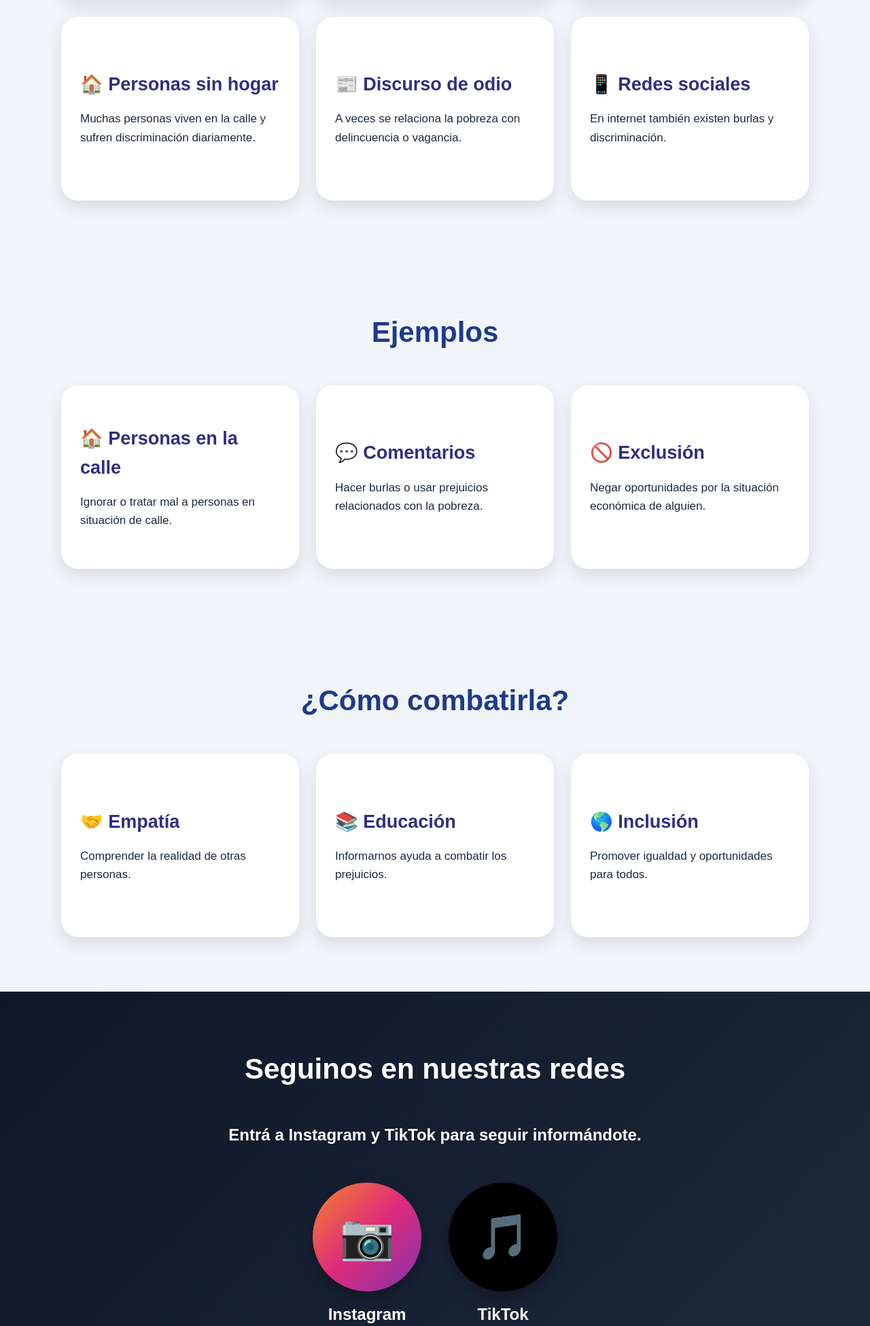
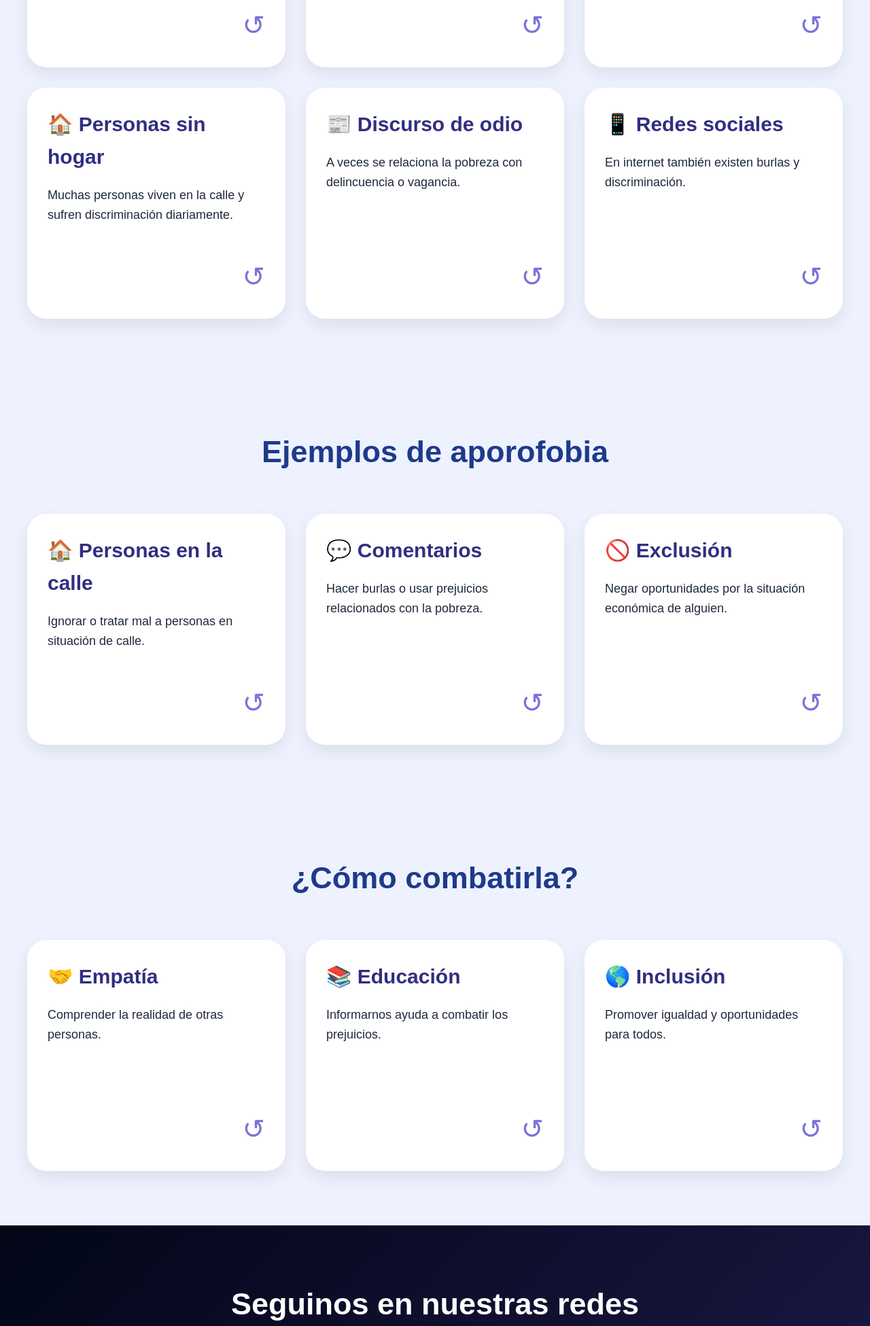
Before and after one commit to pablomarconiok-pixel/aporofobia, a plain HTML site: page index.html in a window 1280 px wide. Shown: the part 849-2800 px from the top of the page at 68% size. Drawn offline with Linux system fonts and the light colour scheme.

Commit message:
Update index.html

```diff
--- a/index.html
+++ b/index.html
@@ -17,28 +17,29 @@
     }
 
     body{
-      background:#f1f5f9;
+      background:#eef2ff;
       color:#1e293b;
       line-height:1.6;
     }
 
     header{
-      background:linear-gradient(135deg,#1e3a8a,#4338ca);
+      background:linear-gradient(135deg,#4338ca,#312e81);
       color:white;
-      padding:100px 20px;
       text-align:center;
+      padding:110px 20px 90px;
     }
 
     header h1{
-      font-size:60px;
+      font-size:65px;
       margin-bottom:20px;
+      letter-spacing:2px;
     }
 
     header p{
-      max-width:800px;
+      font-size:24px;
+      max-width:900px;
       margin:auto;
-      font-size:22px;
-      color:#dbeafe;
+      color:#e0e7ff;
     }
 
     section{
@@ -46,26 +47,25 @@
     }
 
     .container{
-      max-width:1100px;
+      max-width:1200px;
       margin:auto;
     }
 
     h2{
       text-align:center;
-      font-size:42px;
-      margin-bottom:45px;
+      font-size:45px;
       color:#1e3a8a;
+      margin-bottom:55px;
     }
 
     .grid{
       display:grid;
-      grid-template-columns:repeat(auto-fit,minmax(260px,1fr));
-      gap:25px;
+      grid-template-columns:repeat(auto-fit,minmax(280px,1fr));
+      gap:30px;
     }
 
     .card{
-      background:transparent;
-      height:270px;
+      height:340px;
       perspective:1000px;
       cursor:pointer;
     }
@@ -74,7 +74,7 @@
       position:relative;
       width:100%;
       height:100%;
-      transition:transform 0.5s;
+      transition:transform 0.6s;
       transform-style:preserve-3d;
     }
 
@@ -87,52 +87,72 @@
       position:absolute;
       width:100%;
       height:100%;
-      border-radius:25px;
-      padding:28px;
-      background:white;
-      box-shadow:0 10px 25px rgba(0,0,0,0.1);
+      border-radius:28px;
+      padding:30px;
       backface-visibility:hidden;
+      box-shadow:0 10px 25px rgba(0,0,0,0.08);
     }
 
     .card-front{
+      background:white;
       display:flex;
       flex-direction:column;
-      justify-content:center;
+      justify-content:space-between;
     }
 
     .card-back{
+      background:#dfe5ff;
       transform:rotateY(180deg);
       overflow-y:auto;
     }
 
     .card:hover{
-      transform:translateY(-5px);
+      transform:translateY(-6px);
     }
 
     .card h3{
-      margin-bottom:15px;
+      font-size:30px;
       color:#312e81;
-      font-size:27px;
+      margin-bottom:18px;
     }
 
     .card p{
-      font-size:17px;
+      font-size:18px;
+    }
+
+    .flip{
+      text-align:right;
+      font-size:40px;
+      color:#4338ca;
+      opacity:0.7;
+    }
+
+    .examples .card-back{
+      background:#ebe9ff;
+    }
+
+    .combatir .card-back{
+      background:#e3f7e7;
     }
 
     .social{
-      background:linear-gradient(135deg,#0f172a,#1e293b);
+      background:linear-gradient(135deg,#020617,#1e1b4b);
+      color:white;
       text-align:center;
-      color:white;
     }
 
     .social h2{
       color:white;
     }
 
+    .social p{
+      font-size:22px;
+    }
+
     .social-buttons{
       display:flex;
       justify-content:center;
-      gap:40px;
+      gap:50px;
       margin-top:50px;
       flex-wrap:wrap;
     }
@@ -149,9 +169,9 @@
       display:flex;
       align-items:center;
       justify-content:center;
-      font-size:65px;
+      font-size:70px;
+      box-shadow:0 10px 25px rgba(0,0,0,0.3);
       transition:0.3s;
-      box-shadow:0 10px 25px rgba(0,0,0,0.3);
     }
 
     .circle:hover{
@@ -166,9 +186,9 @@
       background:black;
     }
 
-    .social p{
+    .social-name{
       margin-top:15px;
-      font-size:24px;
+      font-size:25px;
       font-weight:bold;
     }
 
@@ -177,24 +197,29 @@
       color:#94a3b8;
       text-align:center;
       padding:25px;
+      font-size:18px;
     }
 
     @media(max-width:700px){
 
       header h1{
-        font-size:40px;
+        font-size:45px;
       }
 
       header p{
-        font-size:18px;
+        font-size:19px;
       }
 
       h2{
-        font-size:32px;
+        font-size:35px;
       }
 
       .card{
-        height:300px;
+        height:360px;
+      }
+
+      .card h3{
+        font-size:26px;
       }
 
     }
@@ -215,11 +240,13 @@
 
   </header>
 
+  <!-- INFORMATE -->
+
   <section>
 
     <div class="container">
 
-      <h2>Tarjetas informativas</h2>
+      <h2>Descubrí más</h2>
 
       <div class="grid">
 
@@ -230,11 +257,19 @@
 
             <div class="card-front">
 
+              <div>
+
                 <h3>📘 ¿Qué es la aporofobia?</h3>
 
                 <p>
                   Es el rechazo o desprecio hacia las personas pobres o vulnerables.
                 </p>
+
+              </div>
+
+              <div class="flip">
+                ↺
+              </div>
 
             </div>
 
@@ -270,11 +305,19 @@
 
             <div class="card-front">
 
+              <div>
+
                 <h3>🧠 ¿Por qué sucede?</h3>
 
                 <p>
                   Algunas personas creen que quienes tienen menos “no aportan nada”.
                 </p>
+
+              </div>
+
+              <div class="flip">
+                ↺
+              </div>
 
             </div>
 
@@ -310,11 +353,19 @@
 
             <div class="card-front">
 
+              <div>
+
                 <h3>⚠️ Consecuencias</h3>
 
                 <p>
                   La aporofobia afecta la dignidad y la vida de muchas personas.
                 </p>
+
+              </div>
+
+              <div class="flip">
+                ↺
+              </div>
 
             </div>
 
@@ -350,11 +401,19 @@
 
             <div class="card-front">
 
+              <div>
+
                 <h3>🏠 Personas sin hogar</h3>
 
                 <p>
                   Muchas personas viven en la calle y sufren discriminación diariamente.
                 </p>
+
+              </div>
+
+              <div class="flip">
+                ↺
+              </div>
 
             </div>
 
@@ -390,11 +449,19 @@
 
             <div class="card-front">
 
+              <div>
+
                 <h3>📰 Discurso de odio</h3>
 
                 <p>
                   A veces se relaciona la pobreza con delincuencia o vagancia.
                 </p>
+
+              </div>
+
+              <div class="flip">
+                ↺
+              </div>
 
             </div>
 
@@ -430,11 +497,19 @@
 
             <div class="card-front">
 
+              <div>
+
                 <h3>📱 Redes sociales</h3>
 
                 <p>
                   En internet también existen burlas y discriminación.
                 </p>
+
+              </div>
+
+              <div class="flip">
+                ↺
+              </div>
 
             </div>
 
@@ -469,11 +544,13 @@
 
   </section>
 
-  <section>
+  <!-- EJEMPLOS -->
+
+  <section class="examples">
 
     <div class="container">
 
-      <h2>Ejemplos</h2>
+      <h2>Ejemplos de aporofobia</h2>
 
       <div class="grid">
 
@@ -481,6 +558,8 @@
           <div class="card-inner">
 
             <div class="card-front">
+
+              <div>
 
                 <h3>🏠 Personas en la calle</h3>
 
@@ -490,9 +569,15 @@
 
               </div>
 
+              <div class="flip">
+                ↺
+              </div>
+
+            </div>
+
             <div class="card-back">
 
-              <h3>🏠 Ejemplo</h3>
+              <h3>🏠 Más información</h3>
 
               <p>
                 Muchas veces las personas pasan al lado de alguien sin hogar y lo ignoran completamente.
@@ -514,6 +599,8 @@
 
             <div class="card-front">
 
+              <div>
+
                 <h3>💬 Comentarios</h3>
 
                 <p>
@@ -522,12 +609,18 @@
 
               </div>
 
+              <div class="flip">
+                ↺
+              </div>
+
+            </div>
+
             <div class="card-back">
 
-              <h3>💬 Ejemplo</h3>
+              <h3>💬 Más información</h3>
 
               <p>
-                Algunas personas hacen chistes ofensivos sobre quienes tienen menos recursos.
+                Algunas personas hacen comentarios ofensivos o chistes sobre quienes tienen menos recursos.
               </p>
 
               <br>
@@ -546,6 +639,8 @@
 
             <div class="card-front">
 
+              <div>
+
                 <h3>🚫 Exclusión</h3>
 
                 <p>
@@ -554,9 +649,15 @@
 
               </div>
 
+              <div class="flip">
+                ↺
+              </div>
+
+            </div>
+
             <div class="card-back">
 
-              <h3>🚫 Ejemplo</h3>
+              <h3>🚫 Más información</h3>
 
               <p>
                 Algunas personas son discriminadas en trabajos o espacios sociales por ser pobres.
@@ -579,7 +680,9 @@
 
   </section>
 
-  <section>
+  <!-- COMO COMBATIRLA -->
+
+  <section class="combatir">
 
     <div class="container">
 
@@ -592,11 +695,19 @@
 
             <div class="card-front">
 
+              <div>
+
                 <h3>🤝 Empatía</h3>
 
                 <p>
                   Comprender la realidad de otras personas.
                 </p>
+
+              </div>
+
+              <div class="flip">
+                ↺
+              </div>
 
             </div>
 
@@ -624,11 +735,19 @@
 
             <div class="card-front">
 
+              <div>
+
                 <h3>📚 Educación</h3>
 
                 <p>
                   Informarnos ayuda a combatir los prejuicios.
                 </p>
+
+              </div>
+
+              <div class="flip">
+                ↺
+              </div>
 
             </div>
 
@@ -656,11 +775,19 @@
 
             <div class="card-front">
 
+              <div>
+
                 <h3>🌎 Inclusión</h3>
 
                 <p>
                   Promover igualdad y oportunidades para todos.
                 </p>
+
+              </div>
+
+              <div class="flip">
+                ↺
+              </div>
 
             </div>
 
@@ -689,6 +816,8 @@
 
   </section>
 
+  <!-- REDES -->
+
   <section class="social">
 
     <div class="container">
@@ -707,7 +836,9 @@
             📷
           </div>
 
-          <p>Instagram</p>
+          <div class="social-name">
+            Instagram
+          </div>
 
         </a>
 
@@ -717,7 +848,9 @@
             🎵
           </div>
 
-          <p>TikTok</p>
+          <div class="social-name">
+            TikTok
+          </div>
 
         </a>
 
@@ -729,9 +862,7 @@
 
   <footer>
 
-    <p>
     Trabajo escolar sobre la aporofobia
-    </p>
 
   </footer>
 
```
Lines whose indentation alone changed are shown as unchanged.
